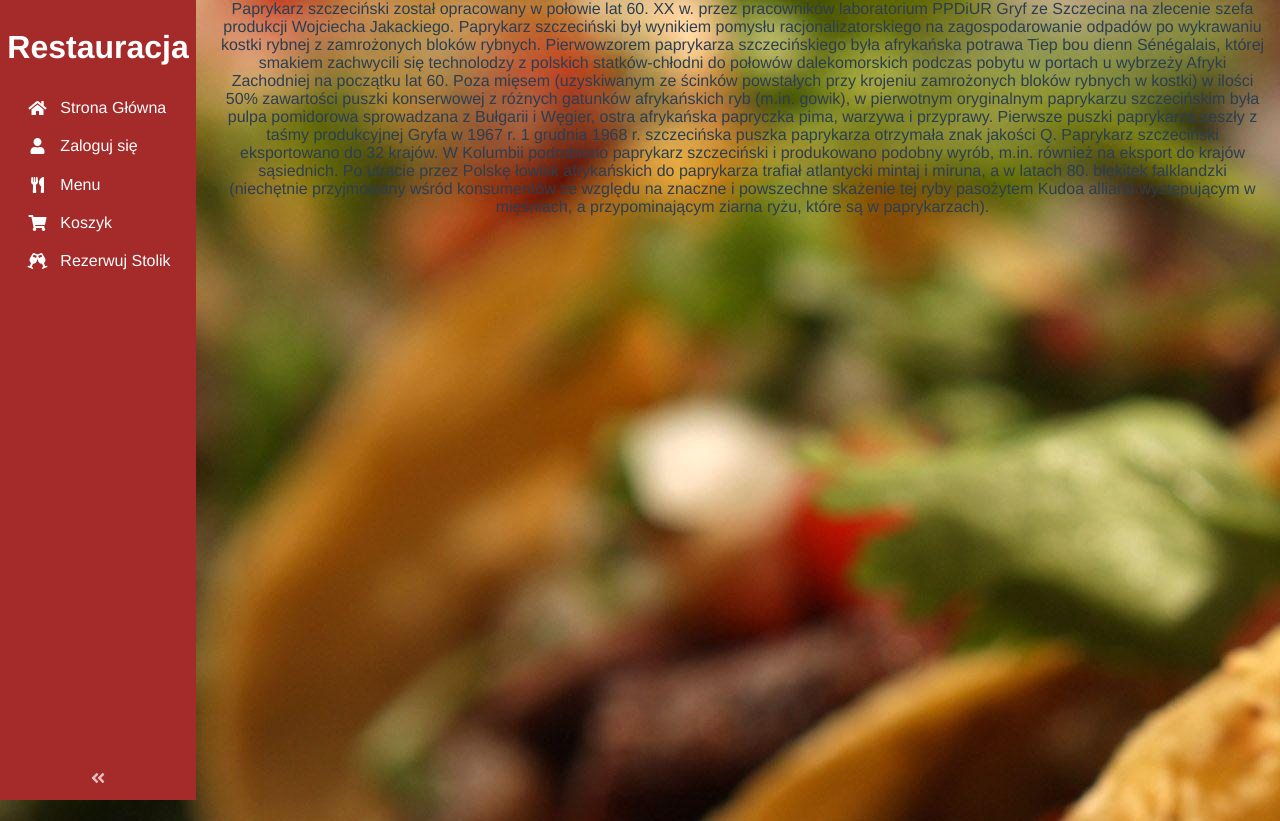
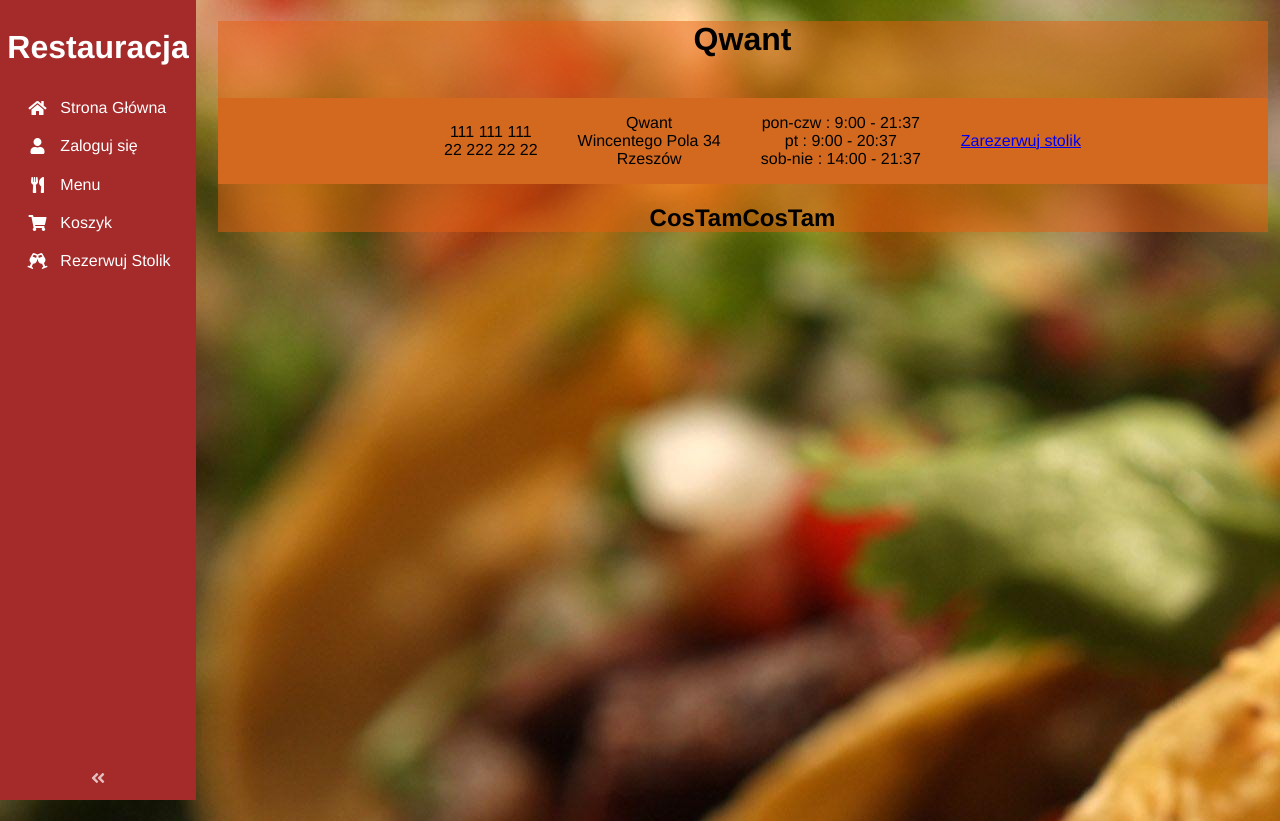
Before and after one commit to KacRz/restaurant, a Vue app in the folder Front/: page / in a window 1280 px wide. Before the commit the page ends 800 px from the top, so only its background shows below. Built offline with nearby package versions, Linux system fonts and the light colour scheme.

Commit message:
Main page started

```diff
--- a/Front/src/App.vue
+++ b/Front/src/App.vue
@@ -1,7 +1,7 @@
 <template>
   <div style="width=100%">
   <Sidebar />
-  <Header/>
+  <Background/>
   <div class="MarginToSidebar" :style="{ 'margin-left': sidebarWidth }">
 <Content-Component >
         <router-view/>
@@ -15,14 +15,14 @@
 
 import Sidebar from '@/components/sidebar/Sidebar.vue'
 import { sidebarWidth } from '@/components/sidebar/state'
-import Header from './components/Header.vue'
+import Background from './components/Background.vue'
 import ContentComponent from './components/ContentComponent.vue'
 
 
 export default {
   components: {
     Sidebar,
-    Header,
+    Background,
     ContentComponent,
   },
     setup() {
--- /dev/null
+++ b/Front/src/components/About/ContactToOrder.vue
@@ -0,0 +1,27 @@
+<template>
+    <div>
+        <ul style="list-style: none;">
+        <li id="conctact"  v-for="contact in contacts" v-bind:key ="contact.value">
+            {{ contact.contact }}
+        </li>
+     </ul>
+    </div>
+</template>
+
+<script>
+export default {
+el: '#contact',
+name: 'ContactToOrder',
+data:function(){
+    return{
+        contacts: [{contact: '111 111 111'},{contact: '22 222 22 22'}]}
+
+
+    }
+}
+
+</script>
+
+<style>
+
+</style>
--- /dev/null
+++ b/Front/src/components/About/Localization.vue
@@ -0,0 +1,33 @@
+<template>
+    <div>
+      <ul style="list-style: none;">
+        <li >
+            {{ temp }}
+        </li>
+        <li >
+            {{street}}
+        </li>
+        <li >
+            {{ city}}
+        </li>
+     </ul>
+  </div>
+</template>
+
+<script>
+export default {
+name: "Localization",
+data: function()
+{
+return {city: 'Rzeszów', street: 'Wincentego Pola 34', temp: 'Qwant'}
+
+
+
+}
+
+}
+</script>
+
+<style>
+
+</style>
--- /dev/null
+++ b/Front/src/components/About/Reservations.vue
@@ -0,0 +1,20 @@
+<template>
+  <div>
+      <ul style="list-style: none;">
+        <li >
+            <a href="/">Zarezerwuj stolik</a>
+        </li>
+     </ul>
+
+  </div>
+</template>
+
+<script>
+export default {
+name: "Reservations"
+}
+</script>
+
+<style>
+
+</style>
--- /dev/null
+++ b/Front/src/components/About/TimeTable.vue
@@ -0,0 +1,31 @@
+<template>
+    <div>
+      <ul style="list-style: none;">
+        <li id="timetable"  v-for="day in timetables" v-bind:key ="day.days">
+            {{ day.days}} : {{day.hours}}
+        </li>
+     </ul>
+    </div>
+</template>
+
+<script>
+export default {
+name: "TimeTable",
+data: function()
+{
+    return{
+        timetables:
+        [
+            {days: 'pon-czw', hours: '9:00 - 21:37'},
+            {days: 'pt', hours: '9:00 - 20:37'},
+            {days: 'sob-nie', hours: '14:00 - 21:37'}
+        ]
+
+    }
+}
+}
+</script>
+
+<style>
+
+</style>
--- a/Front/src/components/Header.vue
+++ b/Front/src/components/Background.vue
@@ -1,13 +1,13 @@
 <template>
 <div class="banner">
 
-   <img src="@/assets/Logo.jpg" alt="" >
+   <img src="@/assets/backgroun.jpg" alt="" >
 </div>
 </template>
 <script>
 
 export default {
-name: "Header"
+name: "Background"
 }
 </script>
 <style scoped>
--- a/Front/src/components/ContentComponent.vue
+++ b/Front/src/components/ContentComponent.vue
@@ -43,7 +43,7 @@ unmounted() {
 </script>
 <style scoped>
 .Content{
-
+    color: black;
 }
 
 </style>
--- a/Front/src/views/Home.vue
+++ b/Front/src/views/Home.vue
@@ -1,11 +1,15 @@
 <template>
-  <div class="home">
-    Paprykarz szczeciński został opracowany w połowie lat 60. XX w. przez pracowników laboratorium PPDiUR Gryf ze Szczecina na zlecenie szefa produkcji Wojciecha Jakackiego. Paprykarz szczeciński był wynikiem pomysłu racjonalizatorskiego na zagospodarowanie odpadów po wykrawaniu kostki rybnej z zamrożonych bloków rybnych. Pierwowzorem paprykarza szczecińskiego była afrykańska potrawa Tiep bou dienn Sénégalais, której smakiem zachwycili się technolodzy z polskich statków-chłodni do połowów dalekomorskich podczas pobytu w portach u wybrzeży Afryki Zachodniej na początku lat 60.
+  <div class="home" style="display: block">
+    <h1 class="Rest_Name">{{Logo}}</h1>
+    <br>
+    <div class="miniAbout">
+      <ContactToOrder />
+      <Localization/>
+      <TimeTable />
+      <Reservations />
 
-Poza mięsem (uzyskiwanym ze ścinków powstałych przy krojeniu zamrożonych bloków rybnych w kostki) w ilości 50% zawartości puszki konserwowej z różnych gatunków afrykańskich ryb (m.in. gowik), w pierwotnym oryginalnym paprykarzu szczecińskim była pulpa pomidorowa sprowadzana z Bułgarii i Węgier, ostra afrykańska papryczka pima, warzywa i przyprawy. Pierwsze puszki paprykarza zeszły z taśmy produkcyjnej Gryfa w 1967 r. 1 grudnia 1968 r. szczecińska puszka paprykarza otrzymała znak jakości Q.
-
-Paprykarz szczeciński eksportowano do 32 krajów. W Kolumbii podrobiono paprykarz szczeciński i produkowano podobny wyrób, m.in. również na eksport do krajów sąsiednich. Po utracie przez Polskę łowisk afrykańskich do paprykarza trafiał atlantycki mintaj i miruna, a w latach 80. błękitek falklandzki (niechętnie przyjmowany wśród konsumentów ze względu na znaczne i powszechne skażenie tej ryby pasożytem Kudoa alliaria występującym w mięśniach, a przypominającym ziarna ryżu, które są w paprykarzach).
-
+    </div>
+    <h2 class = "Bas_menu">{{Basic_menu}} </h2>
 
 
   </div>
@@ -14,24 +18,52 @@ Paprykarz szczeciński eksportowano do 32 krajów. W Kolumbii podrobiono papryka
 <script>
 //import Homeitem from '@/components/homeitem/Homeitem.vue'
 // @ is an alias to /src
-
+import ContactToOrder from '@/components/About/ContactToOrder.vue'
+import Localization from '@/components/About/Localization.vue'
+import TimeTable from '@/components/About/TimeTable.vue'
+import Reservations from '@/components/About/Reservations.vue'
 export default {
   name: 'Home',
   components: {
+    ContactToOrder,
+    Localization ,
+    TimeTable,
+    Reservations,
   },
-
+data: function()
+{
+  return {
+    Logo:'Qwant',
+    Address: 'Adress',
+    Basic_menu: 'CosTamCosTam'
+    }
+}
 }
 </script>
-
+<style >
+:root
+{
+  --background-transparent-color: rgba(231, 95, 16, 0.5);
+}
+</style>
 <style scoped>
 .home {
   display: flex;
   flex-direction: column;
   align-items: center;
+  background-color: var(--background-transparent-color);
 }
 
 .homeitems {
   margin: 0.3em;
 }
+.miniAbout
+{
 
+  width: 100%;
+  display: flex;
+  background-color: chocolate;
+  justify-content: center;
+  align-items: center;
+}
 </style>
```
Also changed, not shown: Front/src/assets/backgroun.jpg (renamed from Front/src/assets/Logo.jpg).
